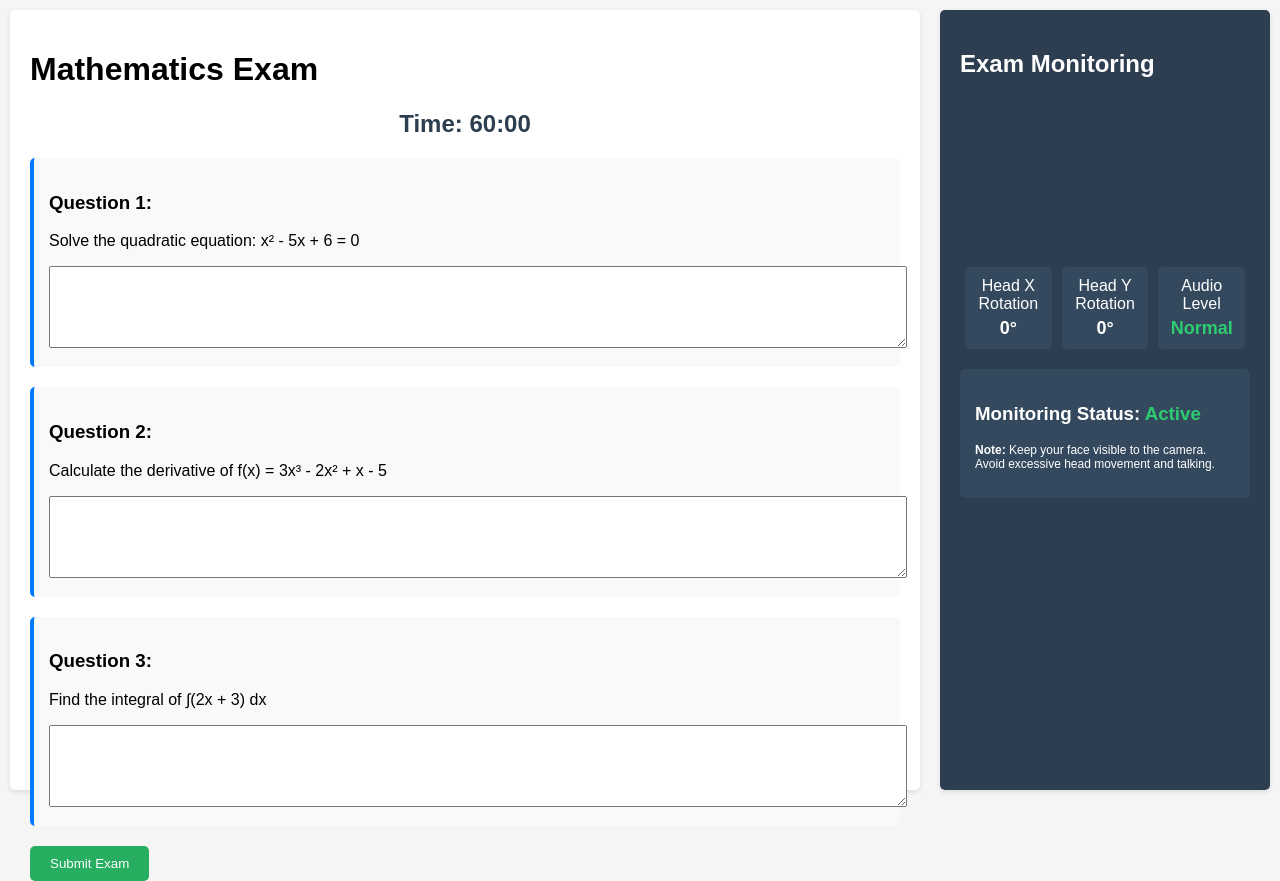
After one commit to ksampathreddy/Proctoring-System, a Flask app: page /exam in a window 1280 px wide. The commit adds this page. Run offline with Flask 3, Linux system fonts and the light colour scheme; some libraries are stand-ins or nearby versions.

Commit message:
modification

```diff
--- a/app.py
+++ b/app.py
@@ -1,112 +1,166 @@
-from flask import Flask, render_template, Response, jsonify, request
-import cv2
-import numpy as np
-import mediapipe as mp
+# app.py (Python 3.13 compatible - No eventlet)
+from flask import Flask, render_template
+from flask_socketio import SocketIO, emit
 import threading
 import time
-import pyaudio
-import wave
-import audioop
-from proctoring_utils import HeadPoseDetector, AudioMonitor
+import random
 
 app = Flask(__name__)
+app.config['SECRET_KEY'] = 'your-secret-key-here'
+# Use threading instead of eventlet for Python 3.13 compatibility
+socketio = SocketIO(app, cors_allowed_origins="*", async_mode='threading')
 
-# Global variables
-head_pose_detector = HeadPoseDetector()
-audio_monitor = AudioMonitor()
-exam_active = True
-violation_count = 0
-MAX_VIOLATIONS = 3
+class ExamMonitor:
+    def __init__(self):
+        self.is_monitoring = False
+        self.exam_ended = False
+        self.no_face_counter = 0
+        self.max_no_face_frames = 30
+        self.sound_detected = False
+        self.violation_count = 0
 
-# Video streaming generator
-def generate_frames():
-    global exam_active, violation_count
+    def simulate_face_detection(self):
+        """Simulate face detection based on random patterns"""
+        # Simulate realistic face detection patterns
+        # 85% chance face is detected, 15% chance it's not (looking away)
+        if random.random() < 0.15:  # 15% chance of no face
+            self.no_face_counter += 1
+            return False
+        else:
+            self.no_face_counter = max(0, self.no_face_counter - 2)
+            return True
 
-    camera = cv2.VideoCapture(0)
-    camera.set(cv2.CAP_PROP_FRAME_WIDTH, 640)
-    camera.set(cv2.CAP_PROP_FRAME_HEIGHT, 480)
+exam_monitor = ExamMonitor()
 
-    while exam_active and violation_count < MAX_VIOLATIONS:
-        success, frame = camera.read()
-        if not success:
-            break
+def simulate_audio_monitoring():
+    """Simulate audio monitoring"""
+    print("🔊 Audio monitoring started...")
+    check_count = 0
+    while exam_monitor.is_monitoring and not exam_monitor.exam_ended:
+        try:
+            time.sleep(3)  # Check every 3 seconds
+            check_count += 1
 
-        # Process frame for head pose detection
-        processed_frame, head_angles = head_pose_detector.process_frame(frame)
+            # Simulate random sound detection (increases over time)
+            detection_chance = 0.02 + (check_count * 0.005)  # Increases from 2% to ~17%
+            if random.random() < min(detection_chance, 0.17) and exam_monitor.is_monitoring:
+                print("🔊 Sound detected! Ending exam.")
+                exam_monitor.exam_ended = True
+                exam_monitor.sound_detected = True
+                exam_monitor.violation_count += 1
+                socketio.emit('exam_ended', {'reason': 'Audio violation: Unauthorized sound detected'})
+                break
 
-        # Check for head rotation violations
-        if head_angles:
-            yaw, pitch, roll = head_angles
+        except Exception as e:
+            print(f"Audio monitoring error: {e}")
 
-            # Check if head rotation exceeds threshold (in degrees)
-            if abs(yaw) > 30 or abs(pitch) > 25:
-                violation_count += 1
-                print(f"Head rotation violation detected! Count: {violation_count}")
+def simulate_video_monitoring():
+    """Simulate video monitoring"""
+    print("📹 Video monitoring started...")
+    while exam_monitor.is_monitoring and not exam_monitor.exam_ended:
+        try:
+            time.sleep(2)  # Update every 2 seconds
 
-                # If max violations reached, end exam
-                if violation_count >= MAX_VIOLATIONS:
-                    exam_active = False
-                    print("Exam terminated due to excessive head movement")
+            # Simulate face detection
+            face_detected = exam_monitor.simulate_face_detection()
 
-        # Encode frame for streaming
-        ret, buffer = cv2.imencode('.jpg', processed_frame)
-        frame_bytes = buffer.tobytes()
+            # Check if no face detected for too long
+            if not face_detected:
+                if exam_monitor.no_face_counter >= exam_monitor.max_no_face_frames:
+                    exam_monitor.exam_ended = True
+                    exam_monitor.violation_count += 1
+                    socketio.emit('exam_ended', {
+                        'reason': 'Video violation: Face not detected for 60 seconds'
+                    })
+                    break
 
-        yield (b'--frame\r\n'
-               b'Content-Type: image/jpeg\r\n\r\n' + frame_bytes + b'\r\n')
+            # Send monitoring data to client
+            socketio.emit('monitoring_update', {
+                'face_detected': face_detected,
+                'no_face_counter': exam_monitor.no_face_counter,
+                'max_no_face_frames': exam_monitor.max_no_face_frames,
+                'time_remaining': max(0, exam_monitor.max_no_face_frames - exam_monitor.no_face_counter) * 2,
+                'violation_count': exam_monitor.violation_count
+            })
 
-    camera.release()
+        except Exception as e:
+            print(f"Video monitoring error: {e}")
 
 @app.route('/')
 def index():
     return render_template('index.html')
 
-@app.route('/video_feed')
-def video_feed():
-    return Response(generate_frames(),
-                   mimetype='multipart/x-mixed-replace; boundary=frame')
+@app.route('/exam')
+def exam():
+    return render_template('exam.html')
 
-@app.route('/start_exam')
-def start_exam():
-    global exam_active, violation_count
-    exam_active = True
-    violation_count = 0
+@socketio.on('connect')
+def handle_connect():
+    print('Client connected')
 
-    # Start audio monitoring in a separate thread
-    audio_thread = threading.Thread(target=audio_monitor.start_monitoring)
-    audio_thread.daemon = True
-    audio_thread.start()
+@socketio.on('disconnect')
+def handle_disconnect():
+    print('Client disconnected')
 
-    return jsonify({"status": "Exam started"})
+@socketio.on('start_monitoring')
+def handle_start_monitoring():
+    if not exam_monitor.is_monitoring:
+        exam_monitor.is_monitoring = True
+        exam_monitor.exam_ended = False
+        exam_monitor.no_face_counter = 0
+        exam_monitor.sound_detected = False
+        exam_monitor.violation_count = 0
 
-@app.route('/end_exam')
-def end_exam():
-    global exam_active
-    exam_active = False
-    audio_monitor.stop_monitoring()
-    return jsonify({"status": "Exam ended"})
+        # Start simulated monitoring threads
+        audio_thread = threading.Thread(target=simulate_audio_monitoring)
+        video_thread = threading.Thread(target=simulate_video_monitoring)
 
-@app.route('/exam_status')
-def exam_status():
-    global exam_active, violation_count
-    return jsonify({
-        "active": exam_active,
-        "violations": violation_count,
-        "max_violations": MAX_VIOLATIONS
-    })
+        audio_thread.daemon = True
+        video_thread.daemon = True
 
-@app.route('/audio_violation', methods=['POST'])
-def audio_violation():
-    global exam_active, violation_count
+        audio_thread.start()
+        video_thread.start()
 
-    violation_count += 1
-    print(f"Audio violation detected! Count: {violation_count}")
+        print("🎯 AI Proctoring started - Audio and Video monitoring active")
+        emit('monitoring_started', {'status': 'active'})
 
-    if violation_count >= MAX_VIOLATIONS:
-        exam_active = False
-        return jsonify({"status": "exam_ended", "reason": "audio"})
+@socketio.on('manual_cheat_detection')
+def handle_manual_cheat():
+    """Allow manual cheat detection for testing"""
+    exam_monitor.exam_ended = True
+    exam_monitor.violation_count += 1
+    print("🚨 Manual cheat detection triggered")
+    socketio.emit('exam_ended', {'reason': 'Manual cheat detection triggered'})
 
-    return jsonify({"status": "violation_recorded"})
+@socketio.on('trigger_sound_violation')
+def handle_sound_violation():
+    """Trigger sound violation for testing"""
+    exam_monitor.exam_ended = True
+    exam_monitor.violation_count += 1
+    print("🔊 Manual sound violation triggered")
+    socketio.emit('exam_ended', {'reason': 'Sound violation: Unauthorized audio detected'})
+
+@socketio.on('trigger_face_violation')
+def handle_face_violation():
+    """Trigger face violation for testing"""
+    exam_monitor.exam_ended = True
+    exam_monitor.violation_count += 1
+    print("👁️ Manual face violation triggered")
+    socketio.emit('exam_ended', {'reason': 'Face violation: Candidate not visible'})
+
+@socketio.on('end_exam')
+def handle_end_exam():
+    exam_monitor.is_monitoring = False
+    exam_monitor.exam_ended = True
+    print("✅ Monitoring stopped")
 
 if __name__ == '__main__':
-    app.run(debug=True, host='0.0.0.0', port=5000)
+    print("🚀 Starting AI Proctoring System...")
+    print("📝 Access the application at: http://localhost:5000")
+    print("🎯 Features:")
+    print("   - Real-time audio monitoring (simulated)")
+    print("   - Face detection monitoring (simulated)")
+    print("   - Automatic violation detection")
+    print("   - Professional monitoring panel")
+    print("   - Python 3.13 compatible")
+    socketio.run(app, debug=True, host='0.0.0.0', port=5000)
--- /dev/null
+++ b/templates/exam.html
@@ -0,0 +1,304 @@
+<!DOCTYPE html>
+<html lang="en">
+<head>
+    <meta charset="UTF-8">
+    <meta name="viewport" content="width=device-width, initial-scale=1.0">
+    <title>Exam in Progress</title>
+    <script src="https://cdnjs.cloudflare.com/ajax/libs/socket.io/4.0.1/socket.io.js"></script>
+    <style>
+        body {
+            font-family: Arial, sans-serif;
+            margin: 0;
+            padding: 0;
+            background-color: #f5f5f5;
+        }
+        .container {
+            display: flex;
+            height: 100vh;
+        }
+        .exam-content {
+            flex: 3;
+            padding: 20px;
+            background: white;
+            margin: 10px;
+            border-radius: 5px;
+            box-shadow: 0 2px 5px rgba(0,0,0,0.1);
+        }
+        .monitoring-panel {
+            flex: 1;
+            padding: 20px;
+            background: #2c3e50;
+            color: white;
+            margin: 10px;
+            border-radius: 5px;
+            box-shadow: 0 2px 5px rgba(0,0,0,0.1);
+        }
+        .video-container {
+            position: relative;
+            width: 100%;
+            max-width: 400px;
+            margin: 0 auto 20px;
+        }
+        #video {
+            width: 100%;
+            border-radius: 5px;
+            transform: scaleX(-1);
+        }
+        .status-indicators {
+            display: flex;
+            justify-content: space-around;
+            margin: 20px 0;
+        }
+        .status-item {
+            text-align: center;
+            padding: 10px;
+            background: #34495e;
+            border-radius: 5px;
+            flex: 1;
+            margin: 0 5px;
+        }
+        .status-value {
+            font-size: 18px;
+            font-weight: bold;
+            margin-top: 5px;
+        }
+        .good { color: #2ecc71; }
+        .warning { color: #f39c12; }
+        .danger { color: #e74c3c; }
+        .questions {
+            margin: 20px 0;
+        }
+        .question {
+            margin-bottom: 20px;
+            padding: 15px;
+            background: #f8f9fa;
+            border-radius: 5px;
+            border-left: 4px solid #007bff;
+        }
+        .modal {
+            display: none;
+            position: fixed;
+            top: 0;
+            left: 0;
+            width: 100%;
+            height: 100%;
+            background-color: rgba(0,0,0,0.8);
+            z-index: 1000;
+            justify-content: center;
+            align-items: center;
+        }
+        .modal-content {
+            background: white;
+            padding: 30px;
+            border-radius: 10px;
+            text-align: center;
+            max-width: 500px;
+            margin: 20px;
+        }
+        .modal h2 {
+            color: #e74c3c;
+            margin-bottom: 20px;
+        }
+        .timer {
+            font-size: 24px;
+            font-weight: bold;
+            text-align: center;
+            margin: 20px 0;
+            color: #2c3e50;
+        }
+    </style>
+</head>
+<body>
+    <div class="container">
+        <div class="exam-content">
+            <h1>Mathematics Exam</h1>
+            <div class="timer" id="timer">Time: 60:00</div>
+
+            <div class="questions">
+                <div class="question">
+                    <h3>Question 1:</h3>
+                    <p>Solve the quadratic equation: x² - 5x + 6 = 0</p>
+                    <textarea rows="4" style="width: 100%; padding: 10px;"></textarea>
+                </div>
+
+                <div class="question">
+                    <h3>Question 2:</h3>
+                    <p>Calculate the derivative of f(x) = 3x³ - 2x² + x - 5</p>
+                    <textarea rows="4" style="width: 100%; padding: 10px;"></textarea>
+                </div>
+
+                <div class="question">
+                    <h3>Question 3:</h3>
+                    <p>Find the integral of ∫(2x + 3) dx</p>
+                    <textarea rows="4" style="width: 100%; padding: 10px;"></textarea>
+                </div>
+            </div>
+
+            <button style="padding: 10px 20px; background: #27ae60; color: white; border: none; border-radius: 5px; cursor: pointer;">
+                Submit Exam
+            </button>
+        </div>
+
+        <div class="monitoring-panel">
+            <h2>Exam Monitoring</h2>
+
+            <div class="video-container">
+                <video id="video" autoplay playsinline></video>
+            </div>
+
+            <div class="status-indicators">
+                <div class="status-item">
+                    <div>Head X Rotation</div>
+                    <div class="status-value" id="x-angle">0°</div>
+                </div>
+                <div class="status-item">
+                    <div>Head Y Rotation</div>
+                    <div class="status-value" id="y-angle">0°</div>
+                </div>
+                <div class="status-item">
+                    <div>Audio Level</div>
+                    <div class="status-value good" id="audio-status">Normal</div>
+                </div>
+            </div>
+
+            <div style="background: #34495e; padding: 15px; border-radius: 5px; margin-top: 20px;">
+                <h3>Monitoring Status: <span id="monitoring-status" style="color: #2ecc71;">Active</span></h3>
+                <p style="font-size: 12px; margin-top: 10px;">
+                    <strong>Note:</strong> Keep your face visible to the camera. Avoid excessive head movement and talking.
+                </p>
+            </div>
+        </div>
+    </div>
+
+    <div class="modal" id="warningModal">
+        <div class="modal-content">
+            <h2>Exam Terminated</h2>
+            <p id="termination-reason">Suspicious activity detected</p>
+            <p>Your exam has been ended due to violation of exam rules.</p>
+            <button onclick="location.href='/'" style="padding: 10px 20px; background: #e74c3c; color: white; border: none; border-radius: 5px; cursor: pointer; margin-top: 20px;">
+                Return to Home
+            </button>
+        </div>
+    </div>
+
+    <script>
+        const socket = io();
+        let stream = null;
+        let canvas = null;
+        let context = null;
+        let isMonitoring = false;
+        let examTime = 60 * 60; // 60 minutes in seconds
+
+        // Initialize video stream
+        async function initVideo() {
+            try {
+                stream = await navigator.mediaDevices.getUserMedia({
+                    video: { width: 640, height: 480 },
+                    audio: true
+                });
+
+                const video = document.getElementById('video');
+                video.srcObject = stream;
+
+                // Create canvas for capturing frames
+                canvas = document.createElement('canvas');
+                context = canvas.getContext('2d');
+                canvas.width = 640;
+                canvas.height = 480;
+
+                startMonitoring();
+                startTimer();
+
+            } catch (error) {
+                console.error('Error accessing camera/microphone:', error);
+                alert('Could not access camera or microphone. Please check permissions.');
+            }
+        }
+
+        function startMonitoring() {
+            isMonitoring = true;
+            socket.emit('start_monitoring');
+            captureFrame();
+        }
+
+        function captureFrame() {
+            if (!isMonitoring) return;
+
+            const video = document.getElementById('video');
+            if (video.readyState === video.HAVE_ENOUGH_DATA) {
+                context.drawImage(video, 0, 0, canvas.width, canvas.height);
+                const imageData = canvas.toDataURL('image/jpeg', 0.8);
+                socket.emit('video_frame', { image: imageData });
+            }
+
+            setTimeout(captureFrame, 100); // Capture every 100ms
+        }
+
+        function startTimer() {
+            const timerElement = document.getElementById('timer');
+            const interval = setInterval(() => {
+                if (!isMonitoring) {
+                    clearInterval(interval);
+                    return;
+                }
+
+                examTime--;
+                const minutes = Math.floor(examTime / 60);
+                const seconds = examTime % 60;
+                timerElement.textContent = `Time: ${minutes.toString().padStart(2, '0')}:${seconds.toString().padStart(2, '0')}`;
+
+                if (examTime <= 0) {
+                    clearInterval(interval);
+                    endExam('Time is up!');
+                }
+            }, 1000);
+        }
+
+        function endExam(reason) {
+            isMonitoring = false;
+            if (stream) {
+                stream.getTracks().forEach(track => track.stop());
+            }
+
+            document.getElementById('termination-reason').textContent = reason;
+            document.getElementById('warningModal').style.display = 'flex';
+        }
+
+        function updateHeadPose(data) {
+            const xAngle = Math.abs(data.x_angle);
+            const yAngle = Math.abs(data.y_angle);
+
+            document.getElementById('x-angle').textContent = data.x_angle + '°';
+            document.getElementById('y-angle').textContent = data.y_angle + '°';
+
+            // Update color based on angle
+            document.getElementById('x-angle').className = `status-value ${
+                xAngle > 25 ? 'danger' : xAngle > 15 ? 'warning' : 'good'
+            }`;
+
+            document.getElementById('y-angle').className = `status-value ${
+                yAngle > 25 ? 'danger' : yAngle > 15 ? 'warning' : 'good'
+            }`;
+        }
+
+        // Socket event listeners
+        socket.on('head_pose_update', updateHeadPose);
+
+        socket.on('exam_ended', (data) => {
+            endExam(data.reason);
+        });
+
+        // Initialize when page loads
+        window.addEventListener('load', initVideo);
+
+        // Cleanup when leaving page
+        window.addEventListener('beforeunload', () => {
+            isMonitoring = false;
+            if (stream) {
+                stream.getTracks().forEach(track => track.stop());
+            }
+            socket.emit('end_exam');
+        });
+    </script>
+</body>
+</html>
```
Also changed, not shown: requirements.txt (+5 -10 lines), templates/index.html (+87 -113 lines).
